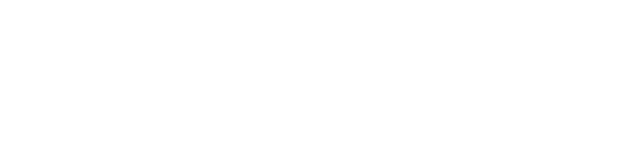
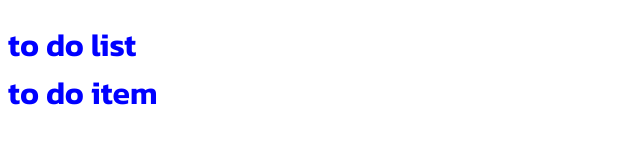
Before and after one commit to elsiechen/To-Do-List, a website built with webpack: page dist/index.html in a window 1280 px wide. Shown: the whole page, without its empty margins (0-640 px from the left). Built offline with nearby package versions, Linux system fonts and the light colour scheme.

```diff
--- a/src/index.js
+++ b/src/index.js
@@ -0,0 +1,5 @@
+const h1 = document.querySelector('h1');
+
+const test = document.createElement('div');
+test.textContent = 'to do item';
+h1.appendChild(test);
```
Also changed, not shown: README.md, dist/imgs/add.png (added), dist/imgs/edit.png (added), dist/imgs/inbox.png (added), dist/imgs/logo.png (added), dist/imgs/menu.png (added), dist/imgs/todo-list.png (added), dist/index.html, dist/main.js (added), dist/style.css (added).
